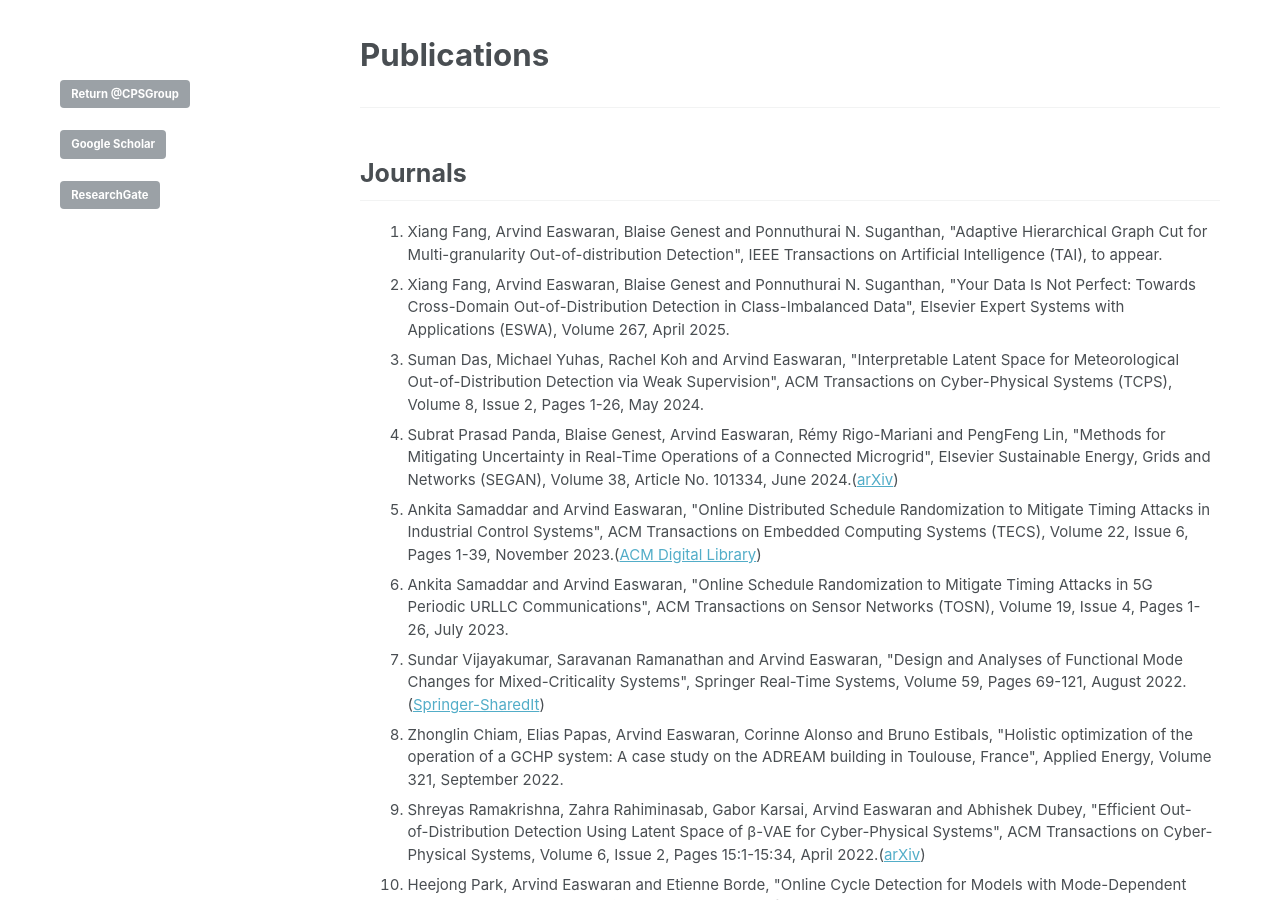
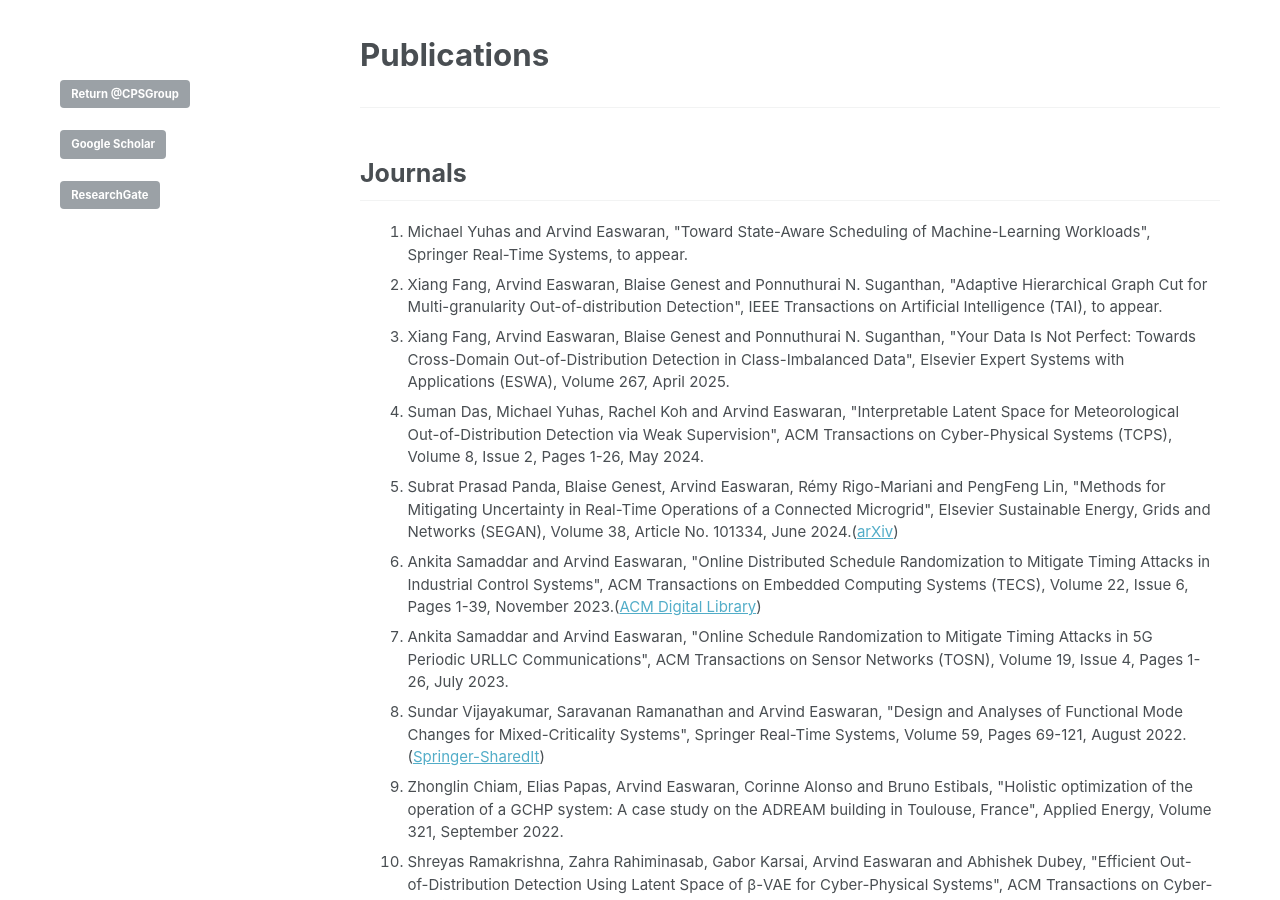
Before and after one commit to CPS-research-group/CPS-research-group.github.io, a Jekyll site: the page built from _pages/research_profile.md, in a window 1280 px wide and 900 px high. Built offline with Jekyll 4.4.1, drawn with Linux system fonts in a browser that asks for light colours.

Commit message:
Updates.

```diff
--- a/_pages/research_profile.md
+++ b/_pages/research_profile.md
@@ -23,6 +23,7 @@
 ******
 ## Journals
   <ol>
+  	  	<li class="a">Michael Yuhas and Arvind Easwaran, "Toward State-Aware Scheduling of Machine-Learning Workloads", Springer Real-Time Systems, to appear.</li>
 		<li class="a">Xiang Fang, Arvind Easwaran, Blaise Genest and Ponnuthurai N. Suganthan, "Adaptive Hierarchical Graph Cut for Multi-granularity Out-of-distribution Detection", IEEE Transactions on Artificial Intelligence (TAI), to appear.</li>
 		<li class="a">Xiang Fang, Arvind Easwaran, Blaise Genest and Ponnuthurai N. Suganthan, "Your Data Is Not Perfect: Towards Cross-Domain Out-of-Distribution Detection in Class-Imbalanced Data", Elsevier Expert Systems with Applications (ESWA), Volume 267, April 2025.</li>
   		<li class="a">Suman Das, Michael Yuhas, Rachel Koh and Arvind Easwaran, "Interpretable Latent Space for Meteorological Out-of-Distribution Detection via Weak Supervision", ACM Transactions on Cyber-Physical Systems (TCPS), Volume 8, Issue 2, Pages 1-26, May 2024.</li>
```
